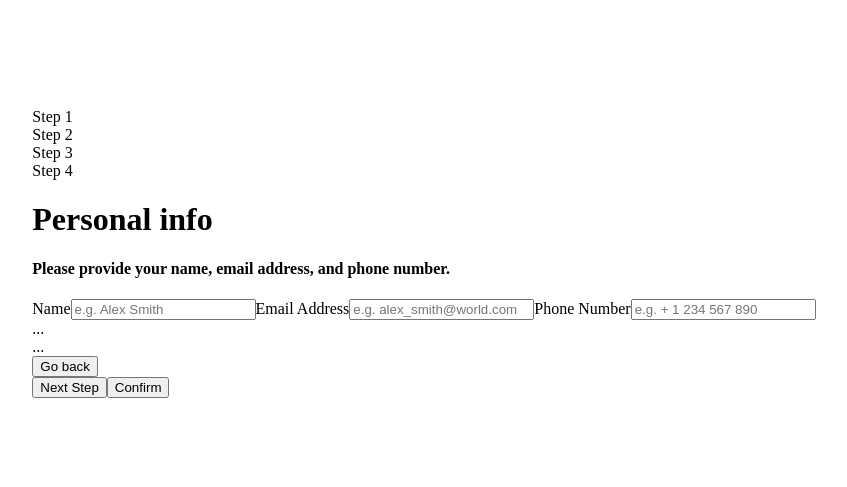
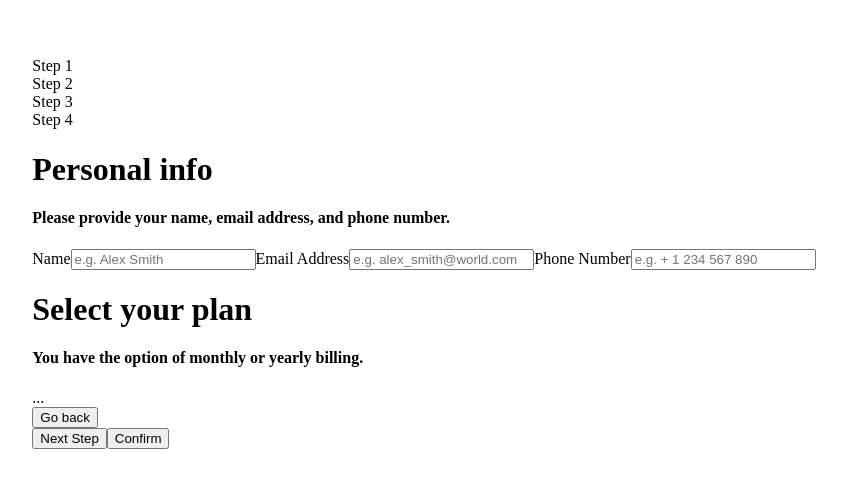
Before and after one commit to er1927/multi-step-form, a Next.js app: page / in a window 1280 px wide. Shown: the part 155-642 px from the top of the page, without its empty margins (216-1063 px from the left). Built offline with nearby package versions, Linux system fonts and the light colour scheme.

Commit message:
Added basic layout step 2.

```diff
--- a/pages/index.js
+++ b/pages/index.js
@@ -34,7 +34,9 @@ export default function Home() {
             </div>
         </div>
         <div class="msf-view">
-            ...
+        <h1>Select your plan</h1>
+        <h4>You have the option of monthly or yearly billing.</h4>
+         {/* toggle monthly/yearly here */}
         </div>
         <div class="msf-view">
             ...
```
